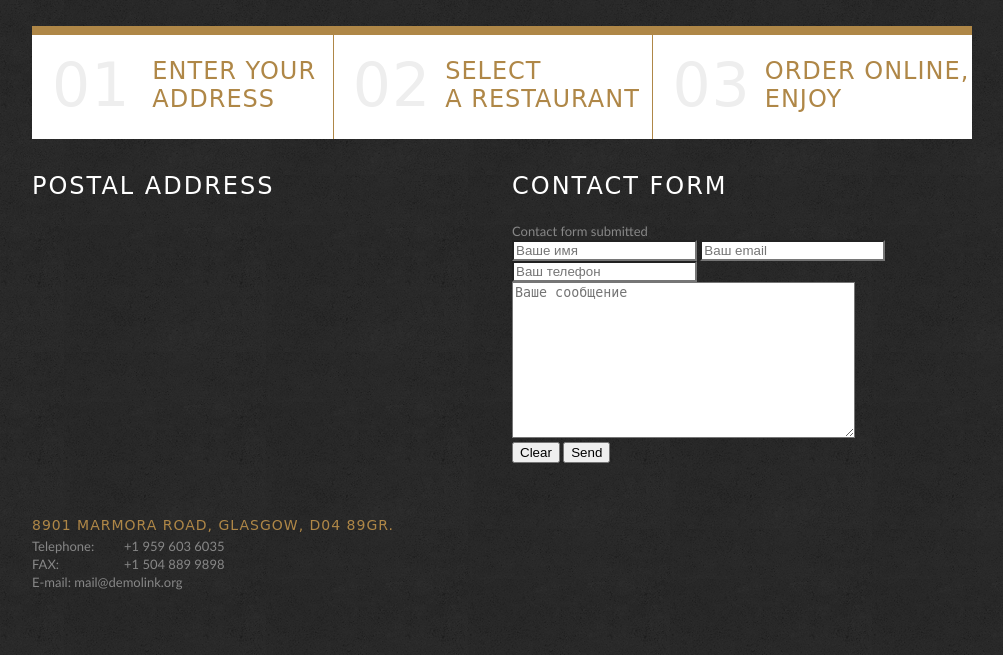
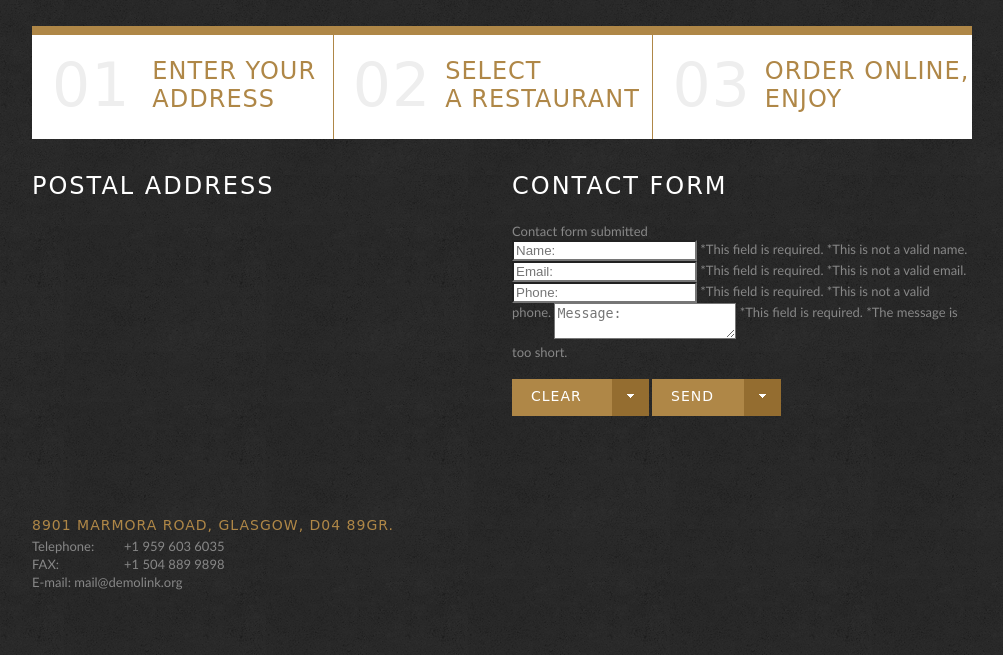
Before and after one commit to nurislamkalmanbetov/Pumba_food, a Django app: page /contact_us/ in a window 1280 px wide. Shown: the part 1064-1719 px from the top of the page, without its empty margins (138-1141 px from the left). Run offline with Django 5.2, Linux system fonts and the light colour scheme; some libraries are stand-ins or nearby versions; some web fonts are replaced.

Commit message:
resend git recode all

```diff
--- a/pumba_food/apps/product/models.py
+++ b/pumba_food/apps/product/models.py
@@ -38,9 +38,9 @@
     message = models.TextField(verbose_name='Сообщение')
     created_at = models.DateTimeField(auto_now_add=True, verbose_name='Дата создания')
 
+    def __str__(self):
+        return self.email
+
     class Meta:
-        verbose_name = 'Контактное сообщение'
-        verbose_name_plural = 'Контактные сообщения'
-
-    def __str__(self):
-        return f'{self.name} - {self.email}'
+        verbose_name = 'Наш контакт'
+        verbose_name_plural = 'Наши контакты'
--- a/pumba_food/apps/product/urls.py
+++ b/pumba_food/apps/product/urls.py
@@ -3,6 +3,5 @@
 
 urlpatterns = [
     path('', views.home_view, name='home'),
-    # path('contact_us/', views.contact_us, name='contact_us'),
     path('contact_us/', views.contact_view, name='contact_us'),
 ]
--- a/pumba_food/apps/product/views.py
+++ b/pumba_food/apps/product/views.py
@@ -7,17 +7,21 @@
 def home_view(request):
     return render(request, 'pages/index_home.html')
 
-# def contact_us(request):
-#     return render(request, 'pages/contact_us.html')
 
 def contact_view(request):
-    success = False
+    message_send_success = False
     if request.method == 'POST':
         form = ContactForm(request.POST)
         if form.is_valid():
             form.save()
-            success = True
+            message_send_success = True
             form = ContactForm()
     else:
         form = ContactForm()
-    return render(request, 'pages/contact_us.html', {'form': form, 'success': success})
+    return render(request, 'pages/contact_us.html', {'form': form, 'message_send_success': message_send_success})
+
+# 1) GET     - получает данные/ можно по ID
+# 2) POST    - создает
+# 3) DELETE  - удаляет/ по ID
+# 4) PUT     - обновляет по ID
+# 5) PATCH   - все обновляет
--- a/pumba_food/templates/base.html
+++ b/pumba_food/templates/base.html
@@ -72,7 +72,7 @@
             <header>
 
                 <h1>
-                    <a href="{% url 'home' %}">
+                    <a href="#">
                       <img src="{% static 'images/logo.png' %}" alt="Your Happy Family">
                     </a>
                   </h1>
@@ -85,7 +85,7 @@
                     <nav class="horizontal-nav full-width horizontalNav-notprocessed">
                     <ul class="sf-menu">
                     <li class="current"><a href="#">Home</a></li>
-                    <li><a href="{% url 'about_us' %}">about us</a></li>
+                    <li><a href="#">about us</a></li>
                     <li><a href="index-2.html">menu &amp; specials</a>
                       <ul>
                           <li><a href="#">columns 01</a></li>
@@ -99,7 +99,7 @@
                       </ul>
                     </li>
                     <li><a href="index-3.html">price list</a></li>
-                    <li><a href="{% url 'contact_us' %}">contact us</a></li>
+                    <li><a href="#">contact us</a></li>
                     </ul>
                     </nav>
                     <div class="clear"></div>
--- a/pumba_food/templates/pages/contact_us.html
+++ b/pumba_food/templates/pages/contact_us.html
@@ -1,4 +1,5 @@
 {% extends 'base.html' %}
+
 {% load static %}
 
 {% block content %}
@@ -18,44 +19,42 @@
                 </dt>
                 <dd><span>Telephone:</span>+1 959 603 6035</dd>
                 <dd><span>FAX:</span>+1 504 889 9898</dd>
-                        <dd>E-mail: <a href="mailto:mail@demolink.org">mail@demolink.org</a></dd>
+                <dd>E-mail: <a href="#">mail@demolink.org</a></dd>
             </dl>
           </address>
         </div>
       </div>
       <div class="grid_6 prefix_1">
         <h3>Contact Form</h3>
-            <form method="post" novalidate id="contact-form">
-                {% csrf_token %}
+              <form id="form">
               <div class="success_wrapper">
               <div class="success-message">Contact form submitted</div>
               </div>
               <label class="name">
-                    {{ form.name }}
-
-                    <span class="error-message">{{ form.name.errors }}</span>
+              <input type="text" placeholder="Name:" data-constraints="@Required @JustLetters" />
+              <span class="empty-message">*This field is required.</span>
+              <span class="error-message">*This is not a valid name.</span>
               </label>
               <label class="email">
-                    {{ form.email }}
-
-                    <span class="error-message">{{ form.email.errors }}</span>
+              <input type="text" placeholder="Email:" data-constraints="@Required @Email" />
+              <span class="empty-message">*This field is required.</span>
+              <span class="error-message">*This is not a valid email.</span>
               </label>
                <label class="phone">
-                    {{ form.phone }}
-
-                    <span class="error-message">{{ form.phone.errors }}</span>
+                  <input type="text" placeholder="Phone:" data-constraints="@Required @JustNumbers"/>
+                  <span class="empty-message">*This field is required.</span>
+                  <span class="error-message">*This is not a valid phone.</span>
                   </label>
               <label class="message">
-                    {{ form.message }}
-
-                    <span class="error-message">{{ form.message.errors }}</span>
+              <textarea placeholder="Message:" data-constraints='@Required @Length(min=20,max=999999)'></textarea>
+              <span class="empty-message">*This field is required.</span>
+              <span class="error-message">*The message is too short.</span>
               </label>
               <div>
               <div class="clear"></div>
               <div class="btns">
-                        <button type="reset" class="btn">Clear</button>
-                        <button type="submit" class="btn">Send</button>
-                    </div>
+              <a href="#" data-type="reset" class="btn">Clear</a>
+              <a href="#" data-type="submit" class="btn">Send</a></div>
               </div>
               </form>
       </div>
```
Also changed, not shown: pumba_food/apps/product/forms.py (line endings or trailing spaces), pumba_food/apps/product/migrations/0003_contactus_alter_food_options.py. Lines whose indentation alone changed are shown as unchanged.
